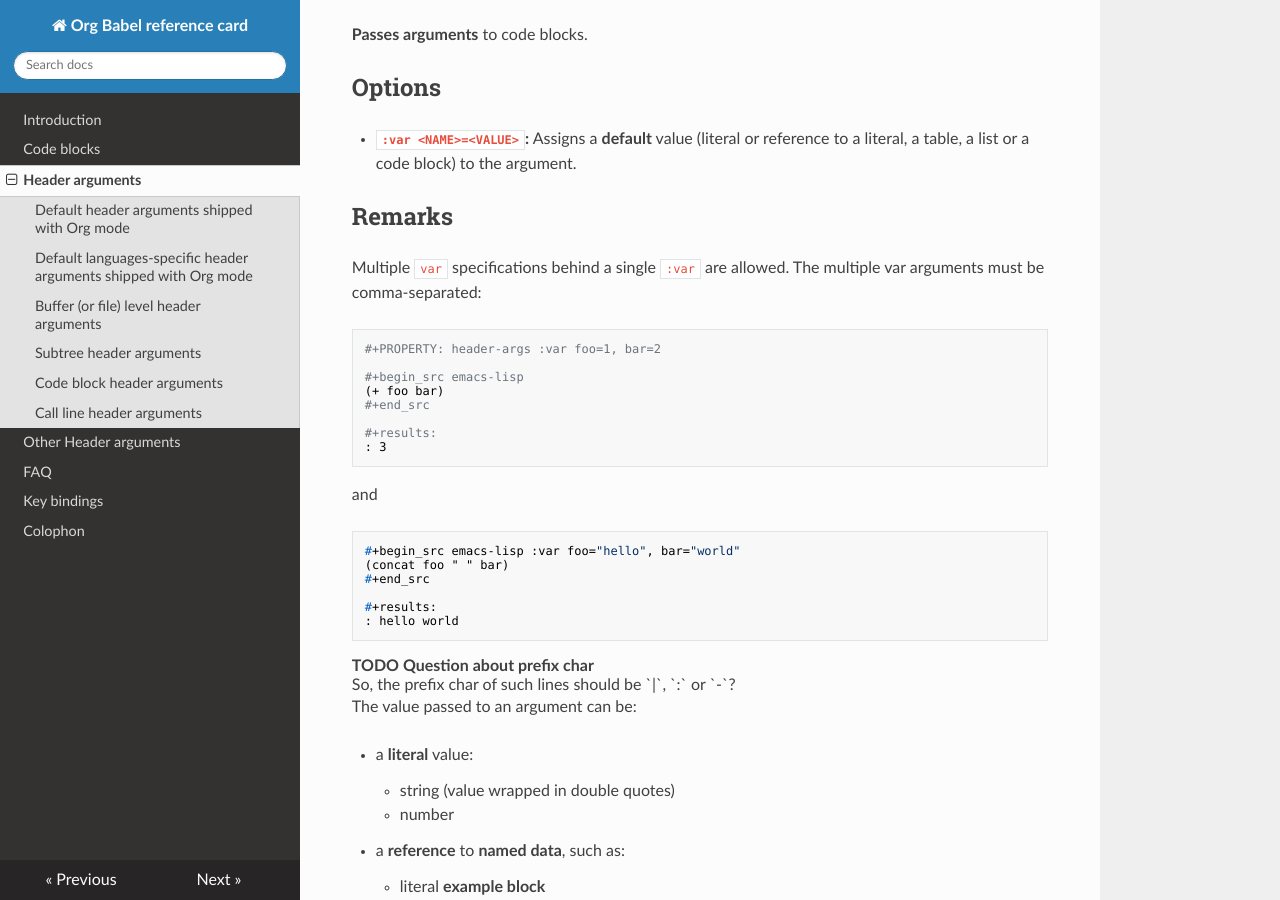
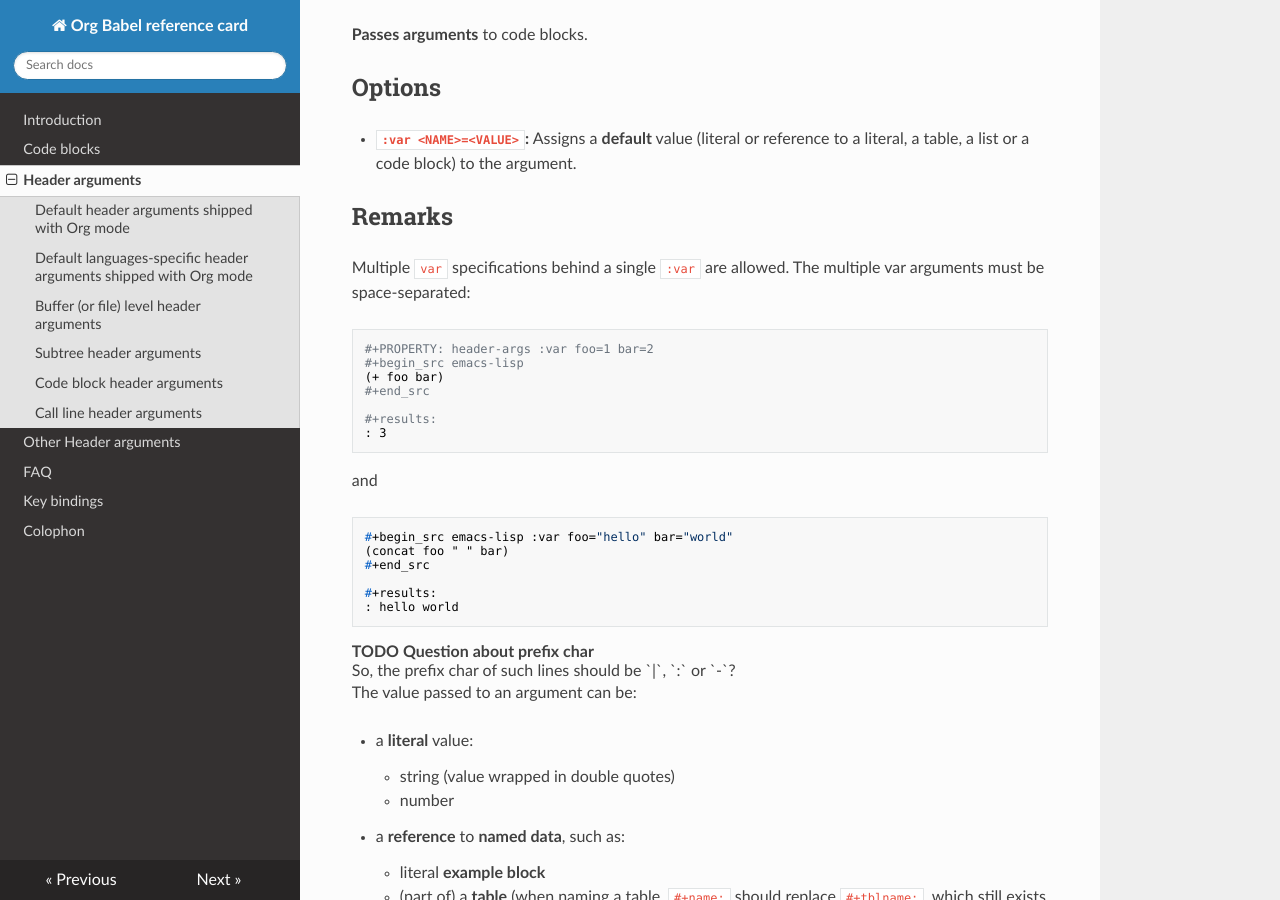
Before and after one commit to fniessen/refcard-org-babel, an MkDocs documentation site: the page built from docs/header-args.md, in a window 1280 px wide and 900 px high, scrolled down 32219 px. Built offline with MkDocs 1.6.1, drawn with Linux system fonts in a browser that asks for light colours; nearby versions of some CDN libraries; old or Windows-style settings are respelled for this version of MkDocs.

Commit message:
Multiple variables in header using :var require space separation

```diff
--- a/docs/header-args.md
+++ b/docs/header-args.md
@@ -1934,10 +1934,10 @@ Controls the permissions of tangled files.
 ## Remarks
 
 Multiple `var` specifications behind a single `:var` are allowed.  The multiple
-var arguments must be comma-separated:
-
-    #+PROPERTY: header-args :var foo=1, bar=2
-
+var arguments must be space-separated:
+
+
+    #+PROPERTY: header-args :var foo=1 bar=2
     #+begin_src emacs-lisp
     (+ foo bar)
     #+end_src
@@ -1947,7 +1947,7 @@ var arguments must be comma-separated:
 
 and
 
-    #+begin_src emacs-lisp :var foo="hello", bar="world"
+    #+begin_src emacs-lisp :var foo="hello" bar="world"
     (concat foo " " bar)
     #+end_src
 
--- a/docs/header-args.org
+++ b/docs/header-args.org
@@ -2098,10 +2098,10 @@ plot(1)
 ** Remarks
 
 Multiple ~var~ specifications behind a single ~:var~ are allowed.  The multiple
-var arguments must be comma-separated:
+var arguments must be space-separated:
 
 #+begin_src org
-,#+PROPERTY: header-args :var foo=1, bar=2
+,#+PROPERTY: header-args :var foo=1 bar=2
 
 ,#+begin_src emacs-lisp
 (+ foo bar)
@@ -2114,7 +2114,7 @@ var arguments must be comma-separated:
 and
 
 #+begin_src org
-,#+begin_src emacs-lisp :var foo="hello", bar="world"
+,#+begin_src emacs-lisp :var foo="hello" bar="world"
 (concat foo " " bar)
 ,#+end_src
 
```
